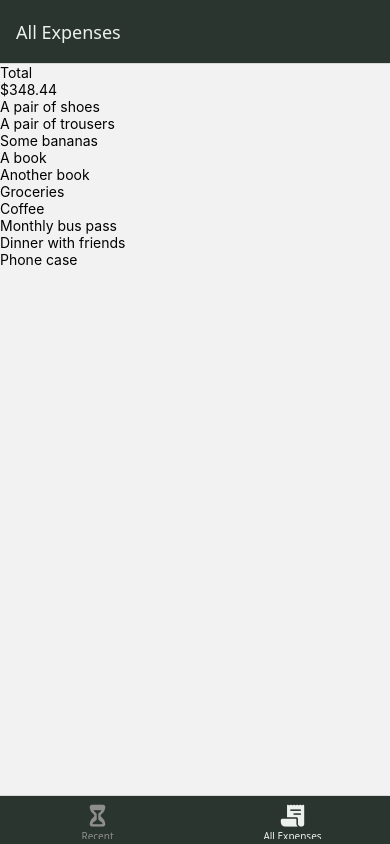
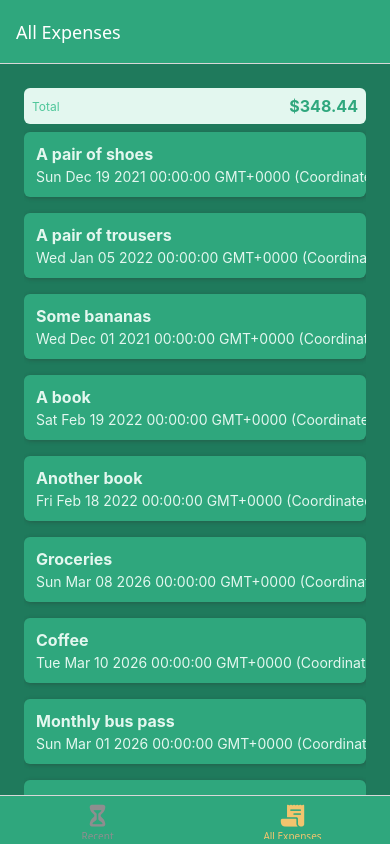
Before and after one commit to tripham-fi/expensetracker, a React Native app: screen /AllExpenses in a window 390 px wide. Built offline with nearby package versions, Linux system fonts and the light colour scheme.

Commit message:
feat: stylizing list of expense

```diff
--- a/App.tsx
+++ b/App.tsx
@@ -6,7 +6,7 @@ import AllExpensesScreen from "./screens/AllExpensesScreen";
 import { RootBottomTabsParamList, RootStackParamList } from "./constants/types";
 import RecentExpensesScreen from "./screens/RecentExpensesScreen";
 import ManageExpensesScreen from "./screens/ManageExpensesScreen";
-import { GlobalColors } from "./constants/styles";
+import { GlobalStyles } from "./constants/styles";
 import { Ionicons } from "@expo/vector-icons";
 
 const Stack = createNativeStackNavigator<RootStackParamList>();
@@ -16,12 +16,12 @@ const ExpensesOverview = () => {
   return (
     <BottomTabs.Navigator
       screenOptions={{
-        headerStyle: { backgroundColor: GlobalColors.border },
-        headerTintColor: GlobalColors.text,
+        headerStyle: { backgroundColor: GlobalStyles.colors.primary500 },
+        headerTintColor: 'white',
         tabBarStyle: {
-          backgroundColor: GlobalColors.border,
+          backgroundColor: GlobalStyles.colors.primary500,
         },
-        tabBarActiveTintColor: GlobalColors.text,
+        tabBarActiveTintColor: GlobalStyles.colors.accent500,
       }}
     >
       <BottomTabs.Screen
--- /dev/null
+++ b/components/ExpensesOutput/ExpenseItem.tsx
@@ -0,0 +1,63 @@
+import { Pressable, StyleSheet, Text, View } from "react-native";
+import { expense } from "../../constants/types";
+import { GlobalStyles } from "../../constants/styles";
+
+interface ExpenseItemProp extends expense {}
+
+export default function ExpenseItem({
+  description,
+  amount,
+  date,
+}: ExpenseItemProp) {
+  return (
+    <Pressable>
+      <View style={styles.expenseItem}>
+        <View>
+          <Text style={[styles.textBase, styles.description]}>
+            {description}
+          </Text>
+          <Text style={styles.textBase}>{date.toString()}</Text>
+        </View>
+        <View style={styles.amountContainer}>
+          <Text style={styles.amount}>{amount}</Text>
+        </View>
+      </View>
+    </Pressable>
+  );
+}
+
+const styles = StyleSheet.create({
+  expenseItem: {
+    padding: 12,
+    marginVertical: 8,
+    backgroundColor: GlobalStyles.colors.primary500,
+    flexDirection: "row",
+    justifyContent: "space-between",
+    borderRadius: 6,
+    elevation: 3,
+    shadowColor: GlobalStyles.colors.gray500,
+    shadowRadius: 4,
+    shadowOffset: { width: 1, height: 1 },
+    shadowOpacity: 0.4,
+  },
+  textBase: {
+    color: GlobalStyles.colors.primary50,
+  },
+  description: {
+    fontSize: 16,
+    marginBottom: 4,
+    fontWeight: "bold",
+  },
+  amountContainer: {
+    paddingHorizontal: 12,
+    paddingVertical: 4,
+    backgroundColor: "white",
+    justifyContent: "center",
+    alignItems: "center",
+    borderRadius: 4,
+  },
+  amount: {
+    color: GlobalStyles.colors.primary500,
+    fontWeight: "bold",
+  },
+});
--- a/components/ExpensesOutput/ExpensesList.tsx
+++ b/components/ExpensesOutput/ExpensesList.tsx
@@ -1,12 +1,13 @@
 import { FlatList, ListRenderItemInfo, Text } from "react-native";
 import { expense } from "../../constants/types";
+import ExpenseItem from "./ExpenseItem";
 
 interface ExpensesListProp {
   expenses: expense[];
 }
 
 function renderExpenseItem(itemData: ListRenderItemInfo<expense>) {
-  return <Text key={itemData.index}>{itemData.item.description}</Text>;
+  return <ExpenseItem {...itemData.item} />;
 }
 
 export default function ExpensesList({ expenses }: ExpensesListProp) {
--- a/components/ExpensesOutput/ExpensesOutput.tsx
+++ b/components/ExpensesOutput/ExpensesOutput.tsx
@@ -1,12 +1,13 @@
-import { View } from "react-native";
+import { StyleSheet, View } from "react-native";
 import ExpensesSummary from "./ExpensesSummary";
 import ExpensesList from "./ExpensesList";
 import { expense } from "../../constants/types";
+import { GlobalStyles } from "../../constants/styles";
 
 interface ExpensesOutputProp {
   expenses?: expense[];
   expernsesPeriod: string;
-};
+}
 
 const DUMMY_EXPENSES: expense[] = [
   {
@@ -76,9 +77,19 @@ export default function ExpensesOutput({
   expernsesPeriod,
 }: ExpensesOutputProp) {
   return (
-    <View>
+    <View style={styles.container}>
       <ExpensesSummary expenses={expenses} periodName={expernsesPeriod} />
-      <ExpensesList expenses={expenses}/>
+      <ExpensesList expenses={expenses} />
     </View>
   );
 }
+
+const styles = StyleSheet.create({
+  container: {
+    flex: 1,
+    paddingHorizontal: 24,
+    paddingTop: 24,
+    paddingBottom: 0,
+    backgroundColor: GlobalStyles.colors.primary700,
+  },
+});
--- a/components/ExpensesOutput/ExpensesSummary.tsx
+++ b/components/ExpensesOutput/ExpensesSummary.tsx
@@ -1,21 +1,42 @@
-import { Text, View } from "react-native";
+import { StyleSheet, Text, View } from "react-native";
 import { expense } from "../../constants/types";
+import { GlobalStyles } from "../../constants/styles";
 
 interface ExpensesSummaryProp {
   expenses: expense[];
   periodName: string;
-};
+}
 
 function ExpensesSummary({ expenses, periodName }: ExpensesSummaryProp) {
   const expenseSum = expenses.reduce((sum, expense) => {
     return sum + expense.amount;
   }, 0);
   return (
-    <View>
-      <Text>{periodName}</Text>
-      <Text>${expenseSum.toFixed(2)}</Text>
+    <View style={styles.container}>
+      <Text style={styles.period}>{periodName}</Text>
+      <Text style={styles.sum}>${expenseSum.toFixed(2)}</Text>
     </View>
   );
 }
 
 export default ExpensesSummary;
+
+const styles = StyleSheet.create({
+  container: {
+    padding: 8,
+    backgroundColor: GlobalStyles.colors.primary50,
+    borderRadius: 6,
+    flexDirection: "row",
+    justifyContent: "space-between",
+    alignItems: "center",
+  },
+  period: {
+    fontSize: 12,
+    color: GlobalStyles.colors.primary400
+  },
+  sum: {
+    fontSize: 16,
+    fontWeight: 'bold',
+    color: GlobalStyles.colors.primary500
+  }
+});
--- a/constants/styles.ts
+++ b/constants/styles.ts
@@ -1,11 +1,33 @@
-export const GlobalColors = {
+export const GlobalStyles = {
+  colors: {
+    // Primary scale (light -> dark), built around your #4FC79A
+    primary50: "#E3F7EF",
+    primary100: "#C4EEDD",
+    primary200: "#9AE0C3",
+    primary400: "#4FC79A", // your primary
+    primary500: "#2FA77D", // slightly deeper, for buttons/headers
+    primary700: "#1F7A5C",
+    primary800: "#16573F",
+
+    // Accent (his is yellow; this is a warm amber that suits green)
+    accent500: "#F2C46E",
+
+    // Error scale (based on your expense coral)
+    error50: "#FDE0DC",
+    error500: "#F2796E", // your expense color
+
+    // Grays (taken from your dark green-tinted surfaces)
+    gray500: "#2B3530", // your border
+    gray700: "#1C2420", // your surface
+
+    // Extras from your original theme, which his doesn't have
     background: "#121714",
-  surface: "#1C2420",
     text: "#ECF1EE",
     textMuted: "#9AA8A1",
-  primary: "#4FC79A",
     onPrimary: "#0E1A16",
     income: "#4FC79A",
     expense: "#F2796E",
     border: "#2B3530",
+    surface: "#1C2420",
+  },
 };
--- a/constants/types.ts
+++ b/constants/types.ts
@@ -1,9 +1,9 @@
-export interface RootStackParamList {
+export type RootStackParamList = {
   ManageExpenses: undefined;
   ExpensesOverview: undefined;
 };
 
-export interface RootBottomTabsParamList {
+export type RootBottomTabsParamList = {
   AllExpenses: undefined;
   RecentExpenses: undefined;
 };
```
Lines whose indentation alone changed are shown as unchanged.
